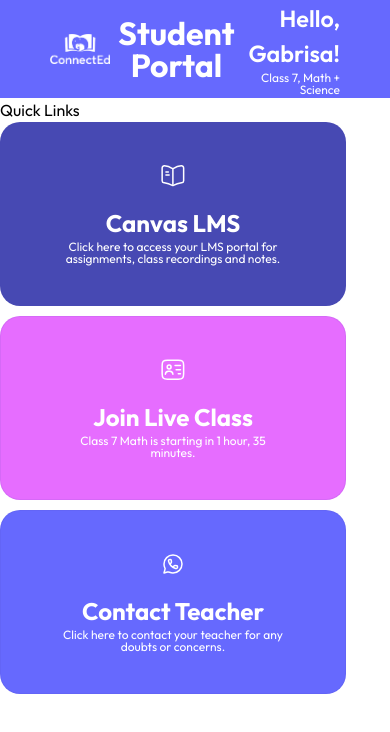
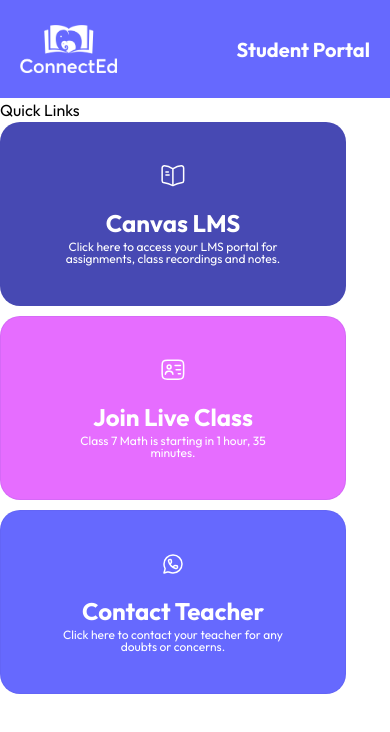
Before and after one commit to dilkhush-raj/connectEd, a Next.js app: page / in a window 390 px wide. Shown: the top 732 px of the page. Built offline with nearby package versions, Linux system fonts and the light colour scheme.

Commit message:
feat(navbar): make navbar responsive for better mobile support

```diff
--- a/src/components/navbar.tsx
+++ b/src/components/navbar.tsx
@@ -22,14 +22,14 @@
   subjects: string;
 }) {
   return (
-    <nav className="bg-primary flex h-[98px] items-center justify-between px-[50px] text-white">
+    <nav className="bg-primary flex h-[98px] items-center justify-between px-[20px] text-white md:px-[50px]">
       <div>
         <Image src={logo} width={96.67} height={49.03} alt={"ConnectEd"} />
       </div>
-      <h1 className="text-center text-[32px] font-bold leading-none">
+      <h1 className="text-center text-xl font-bold leading-tight md:text-[32px]">
         Student Portal
       </h1>
-      <div>
+      <div className="hidden md:block">
         <p className="text-right text-[23.333px] font-semibold">
           Hello, {name}!
         </p>
```
